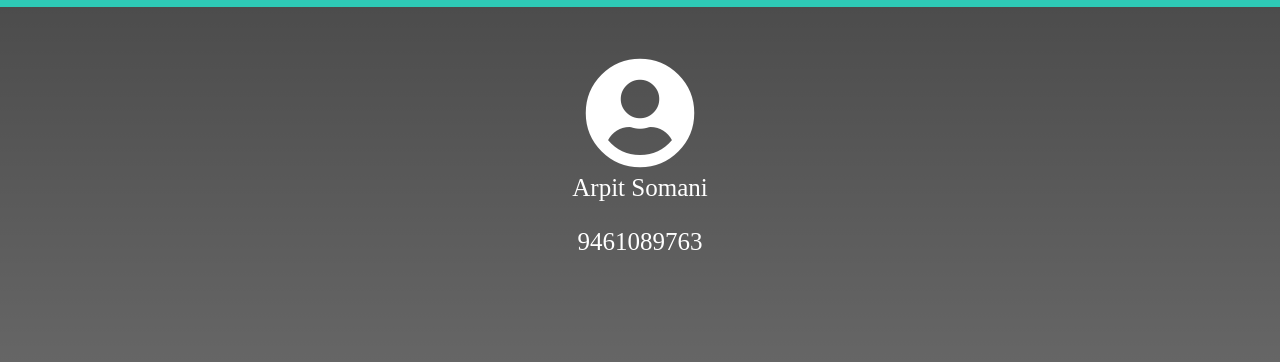
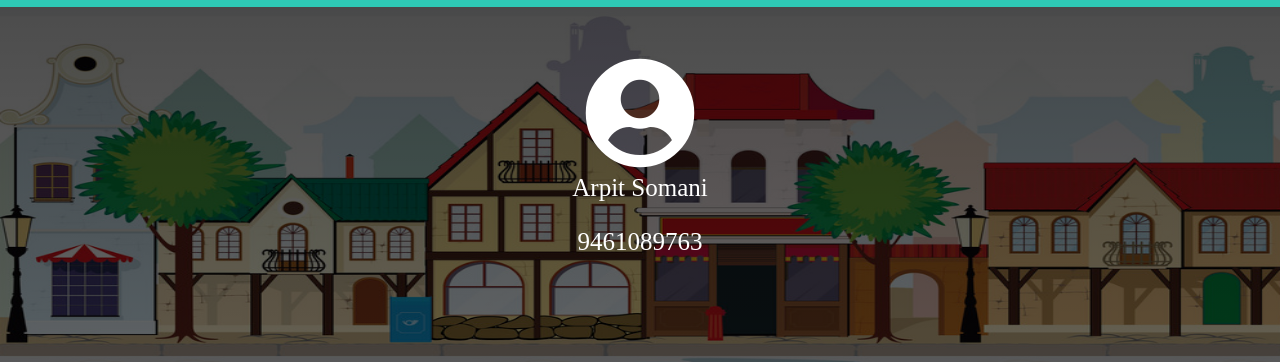
Before and after one commit to praths2020/Sheltown-1, a website: page index.html in a window 1280 px wide. Shown: the part 49-411 px from the top of the page. Drawn offline with nearby package versions, Linux system fonts and the light colour scheme.

Commit message:
New layout1

```diff
--- a/css/style.css
+++ b/css/style.css
@@ -47,7 +47,7 @@ header {
 }
 .myaccount {
   background: linear-gradient(rgba(0, 0, 0, 0.7), rgba(0, 0, 0, 0.6)),
-    url("town1.png");
+    url("../town1.png");
   height: 45vh;
   width: 100%;
   background-repeat: no-repeat;
```
